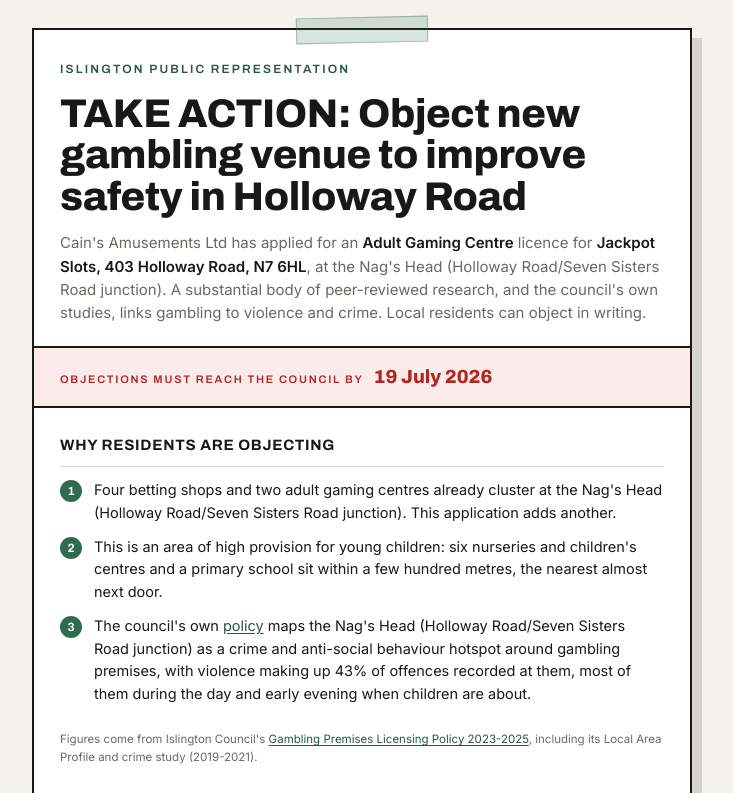
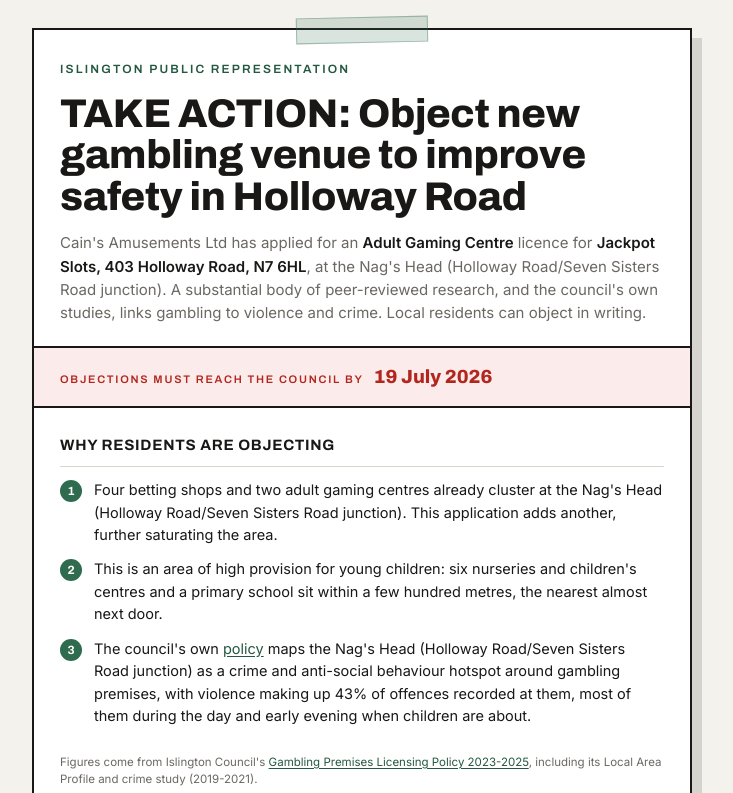
Before and after one commit to herunan/holloway-road-gambling-objection, a plain HTML site: page index.html in a window 1280 px wide. Shown: the top 793 px of the page, without its empty margins (278-1011 px from the left). Drawn offline with Linux system fonts and the light colour scheme.

Commit message:
Point 1: note further saturation of the area

```diff
--- a/index.html
+++ b/index.html
@@ -152,7 +152,7 @@
     <div class="body">
       <h2>Why residents are objecting</h2>
       <ul class="grounds">
-        <li><span class="n">1</span><span>Four betting shops and two adult gaming centres already cluster at the Nag's Head (Holloway Road/Seven Sisters Road junction). This application adds another.</span></li>
+        <li><span class="n">1</span><span>Four betting shops and two adult gaming centres already cluster at the Nag's Head (Holloway Road/Seven Sisters Road junction). This application adds another, further saturating the area.</span></li>
         <li><span class="n">2</span><span>This is an area of high provision for young children: six nurseries and children's centres and a primary school sit within a few hundred metres, the nearest almost next door.</span></li>
         <li><span class="n">3</span><span>The council's own <a href="https://www.islington.gov.uk/~/media/sharepoint-lists/public-records/environmentalprotection/information/adviceandinformation/20222023/gambling-policy-2023-2025.pdf" target="_blank" rel="noopener">policy</a> maps the Nag's Head (Holloway Road/Seven Sisters Road junction) as a crime and anti-social behaviour hotspot around gambling premises, with violence making up 43% of offences recorded at them, most of them during the day and early evening when children are about.</span></li>
       </ul>
```
